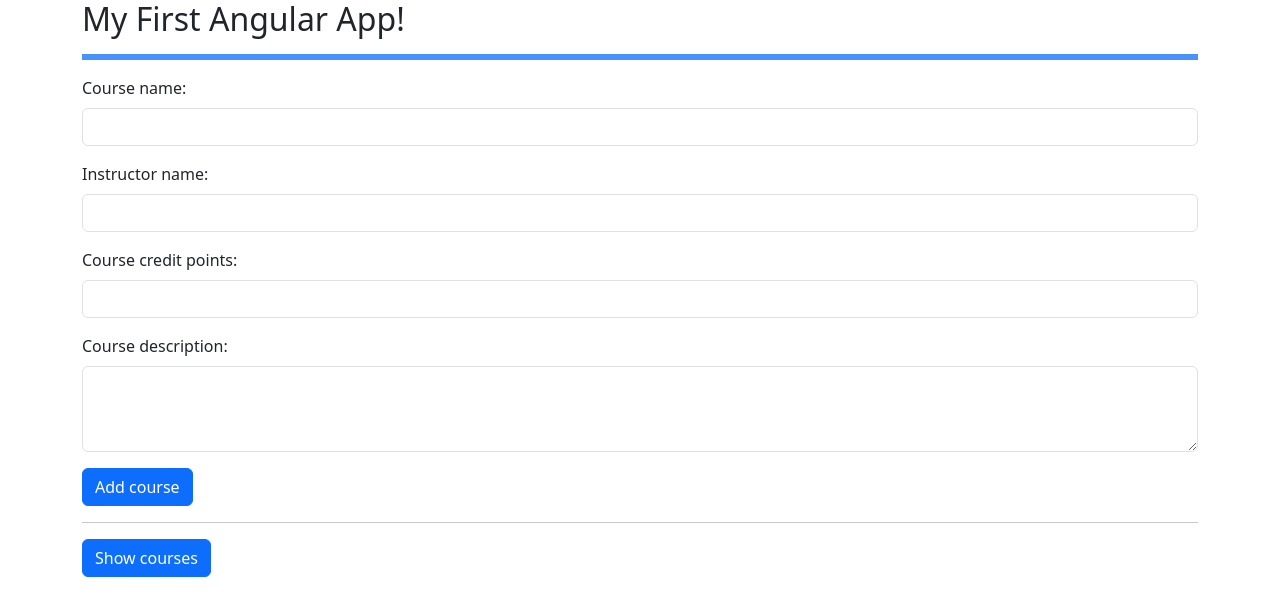
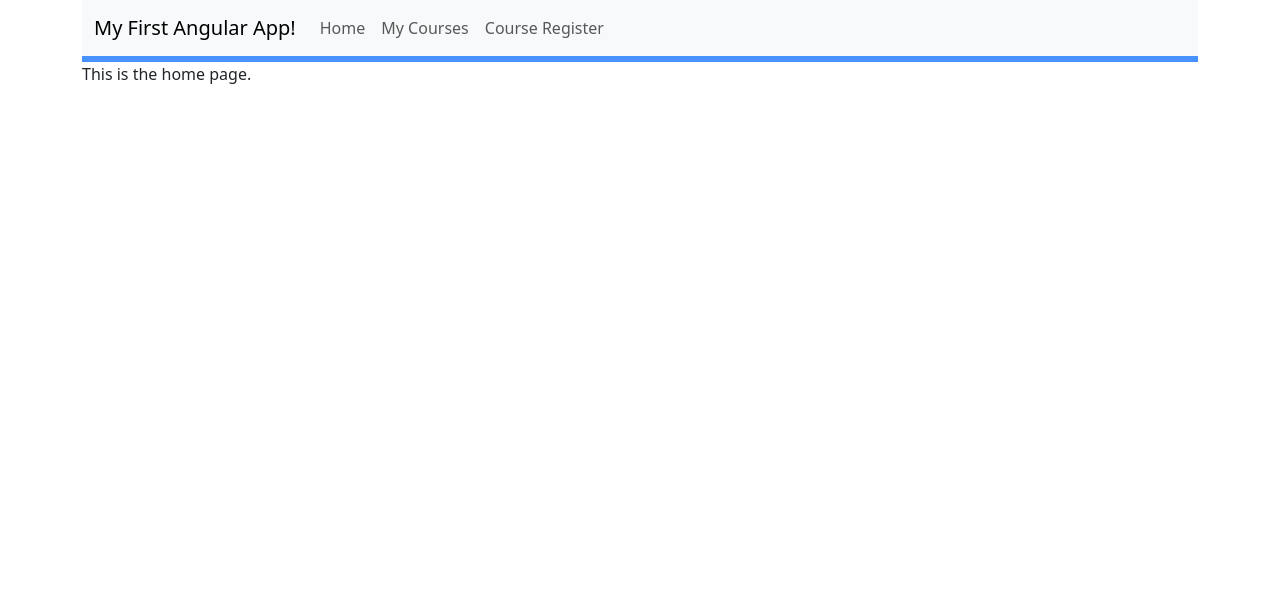
Before and after one commit to m-mehabadi/angular-udemy-course, an Angular app in the folder test-app/: page / in a window 1280 px wide. Shown: the top 616 px of the page. Built offline with nearby package versions, Linux system fonts and the light colour scheme.

Commit message:
Added courses and home component; Progress on making navigations;

```diff
--- a/test-app/src/app/app.component.html
+++ b/test-app/src/app/app.component.html
@@ -2,21 +2,16 @@
   <div class="row">
     <div class="col-md-12">
       <app-header></app-header>
-      <hr class="border border-primary border-3 opacity-75" />
+      <hr style="margin: 0" class="border border-primary border-3 opacity-75" />
 
-      <app-course-register></app-course-register>
-      <hr />
+      <!-- <app-course-register></app-course-register> -->
+      <!-- <hr /> -->
 
-      <button class="btn btn-primary" (click)="onShowCourses($event)">
+      <!-- <button class="btn btn-primary" (click)="onShowCourses($event)">
         Show courses
       </button>
-      <div [hidden]="!isCoursesVisible">
-        <p>This is the list of my courses:</p>
-        <app-course
-          *ngFor="let course of courses"
-          [course]="course"
-        ></app-course>
-      </div>
+       -->
+       <router-outlet></router-outlet>
     </div>
   </div>
 </div>
--- a/test-app/src/app/app.component.ts
+++ b/test-app/src/app/app.component.ts
@@ -8,28 +8,30 @@
   styleUrls: ['./app.component.css'],
 })
 export class AppComponent implements OnInit {
-  courses: Course[];
-  isCoursesVisible = false;
+  // courses: Course[];
+  // isCoursesVisible = false;
 
   constructor(private coursesService: CoursesService) {}
 
-  ngOnInit() {
-    this.courses = this.coursesService.getCourses();
-    this.coursesService.coursesChanged.subscribe((courses) => {
-      this.courses = courses;
-    });
-  }
+  ngOnInit() {}
 
-  onShowCourses(event: Event) {
-    let target = <HTMLButtonElement>event.target;
-    if (this.isCoursesVisible) {
-      this.isCoursesVisible = false;
-      target.textContent = 'Show courses';
-      return;
-    } else {
-      this.isCoursesVisible = true;
-      target.textContent = 'Hide courses';
-      return;
-    }
-  }
+  // ngOnInit() {
+  //   this.courses = this.coursesService.getCourses();
+  //   this.coursesService.coursesChanged.subscribe((courses) => {
+  //     this.courses = courses;
+  //   });
+  // }
+
+  // onShowCourses(event: Event) {
+  //   let target = <HTMLButtonElement>event.target;
+  //   if (this.isCoursesVisible) {
+  //     this.isCoursesVisible = false;
+  //     target.textContent = 'Show courses';
+  //     return;
+  //   } else {
+  //     this.isCoursesVisible = true;
+  //     target.textContent = 'Hide courses';
+  //     return;
+  //   }
+  // }
 }
--- a/test-app/src/app/app.module.ts
+++ b/test-app/src/app/app.module.ts
@@ -1,12 +1,21 @@
 import { NgModule } from '@angular/core';
 import { BrowserModule } from '@angular/platform-browser';
-import {FormsModule} from '@angular/forms'
+import { FormsModule } from '@angular/forms';
+import { Routes, RouterModule } from '@angular/router';
 
 import { AppComponent } from './app.component';
 import { HeaderComponent } from './header/header.component';
 import { SidebarComponent } from './sidebar/sidebar.component';
 import { CourseComponent } from './course/course.component';
 import { CourseRegisterComponent } from './course-register/course-register.component';
+import { CoursesComponent } from './courses/courses.component';
+import { HomeComponent } from './home/home.component';
+
+const appRoutes: Routes = [
+  { path: '', component: HomeComponent },
+  { path: 'courses', component: CourseComponent },
+  { path: 'course-register', component: CourseRegisterComponent },
+];
 
 @NgModule({
   declarations: [
@@ -14,13 +23,16 @@
     HeaderComponent,
     SidebarComponent,
     CourseComponent,
-    CourseRegisterComponent
+    CourseRegisterComponent,
+    CoursesComponent,
+    HomeComponent,
   ],
   imports: [
     BrowserModule,
-    FormsModule
+    FormsModule,
+    RouterModule.forRoot(appRoutes)
   ],
   providers: [],
-  bootstrap: [AppComponent]
+  bootstrap: [AppComponent],
 })
-export class AppModule { }
+export class AppModule {}
--- a/test-app/src/app/course-register/course-register.component.html
+++ b/test-app/src/app/course-register/course-register.component.html
@@ -23,6 +23,7 @@
 
 <button
   class="btn btn-primary"
-  (click)="onAddCourse({name, instructor, creditPoints})">
+  (click)="onAddCourse({name, instructor, creditPoints})"
+>
   Add course
 </button>
--- /dev/null
+++ b/test-app/src/app/courses/courses.component.html
@@ -0,0 +1,7 @@
+<div>
+  <p>This is the list of my courses:</p>
+  <app-course
+    *ngFor="let course of courses"
+    [course]="course"
+  ></app-course>
+</div>
--- /dev/null
+++ b/test-app/src/app/courses/courses.component.ts
@@ -0,0 +1,21 @@
+import { Component, OnInit } from '@angular/core';
+import { Course } from '../course.model';
+import { CoursesService } from '../courses.service';
+
+@Component({
+  selector: 'app-courses',
+  templateUrl: './courses.component.html',
+  styleUrls: ['./courses.component.css'],
+})
+export class CoursesComponent implements OnInit {
+  courses: Course[];
+
+  constructor(private coursesService: CoursesService) {}
+
+  ngOnInit() {
+    this.courses = this.coursesService.getCourses();
+    this.coursesService.coursesChanged.subscribe((courses) => {
+      this.courses = courses;
+    });
+  }
+}
--- a/test-app/src/app/header/header.component.html
+++ b/test-app/src/app/header/header.component.html
@@ -1,3 +1,37 @@
-<h2>
+<nav class="navbar navbar-expand-lg bg-body-tertiary">
+    <div class="container-fluid">
+        <a class="navbar-brand" href="#">My First Angular App!</a>
+        <button class="navbar-toggler" type="button" data-bs-toggle="collapse" data-bs-target="#navbarNav" aria-controls="navbarNav" aria-expanded="false" aria-label="Toggle navigation">
+      <span class="navbar-toggler-icon"></span>
+    </button>
+        <div class="collapse navbar-collapse" id="navbarNav">
+            <ul class="navbar-nav">
+                <li class="nav-item">
+                    <!-- <a class="nav-link active" aria-current="page" href="#">Home</a> -->
+                    <a class="nav-link" routerLink="/home" routerLinkActive="active" [routerLinkActiveOptions]="{exact: true}">Home</a
+          >
+        </li>
+        <li class="nav-item">
+          <a class="nav-link" routerLink="/courses" routerLinkActive="active"
+            >My Courses</a
+          >
+        </li>
+        <li class="nav-item">
+          <a
+            class="nav-link"
+            routerLink="/course-register"
+            routerLinkActive="active"
+            >Course Register</a
+          >
+        </li>
+        <!-- <li class="nav-item">
+          <a class="nav-link disabled">Course Selection</a>
+                </li> -->
+            </ul>
+        </div>
+    </div>
+</nav>
+
+<!-- <h2>
   My First Angular App!
-</h2>
+</h2> -->
--- /dev/null
+++ b/test-app/src/app/home/home.component.html
@@ -0,0 +1,3 @@
+<p>
+  This is the home page.
+</p>
```
Also changed, not shown: test-app/src/app/home/home.component.ts (added, +10 -0 lines), test-app/src/app/courses/courses.component.css (added), test-app/src/app/home/home.component.css (added), 2 other files (tests, documents, lock files or other folders).
